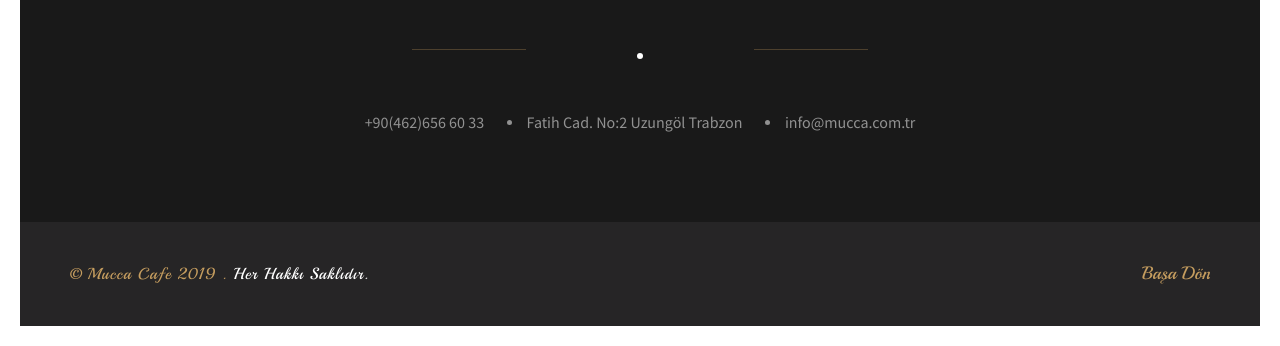
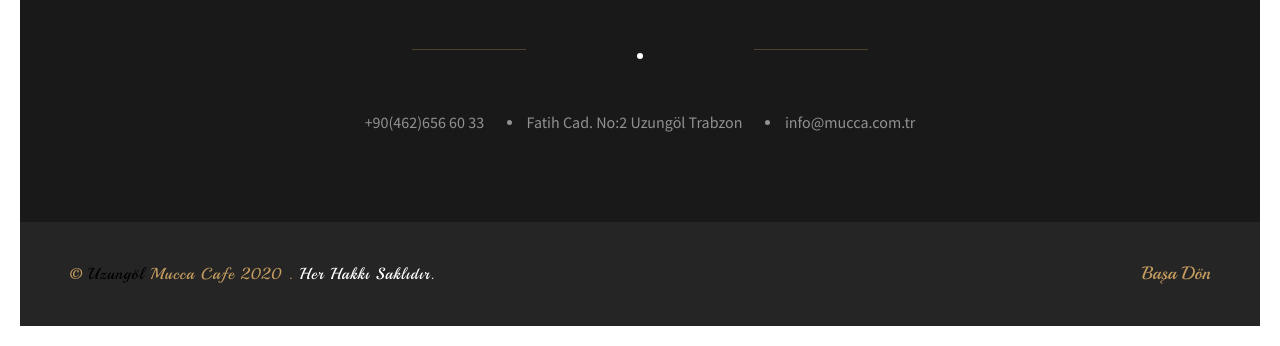
Before and after one commit to wnrattweb/mucca, a plain HTML site: page iletisim.html in a window 1280 px wide. Shown: the part 2633-2979 px from the top of the page. Drawn offline with Linux system fonts and the light colour scheme; some packages are replaced by stand-ins of ours; a web font is replaced by a local one.

Commit message:
Update iletisim.html

```diff
--- a/iletisim.html
+++ b/iletisim.html
@@ -192,7 +192,7 @@
                     <!--to top / privacy policy-->
                     <div class="to-top-holder">
                         <div class="container">
-                            <p> <span> &#169; Mucca Cafe 2019 . </span> Her Hakkı Saklıdır.</p>
+                            <p> <span> &#169; <a href="https://uzungol.net">Uzungöl</a> Mucca Cafe 2020 . </span> Her Hakkı Saklıdır.</p>
                             <div class="to-top"><span>Başa Dön </span><i class="fa fa-angle-double-up"></i></div>
                         </div>
                     </div>
```
